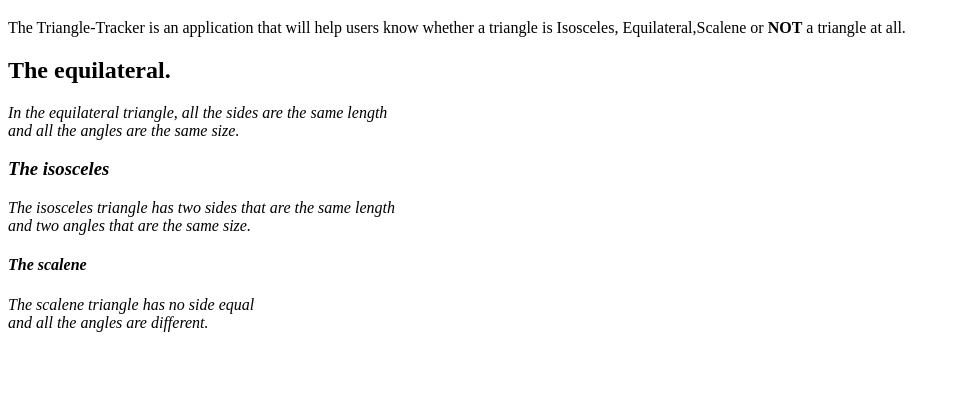
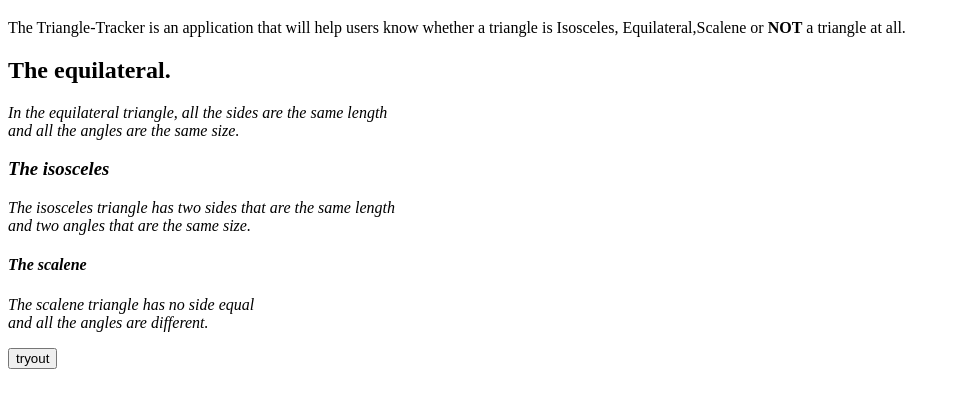
Before and after one commit to wanjikuciku/trangle-tracker, a plain HTML site: page index.html in a window 1280 px wide. Shown: the part 61-468 px from the top of the page, without its empty margins (0-960 px from the left). Drawn offline with Linux system fonts and the light colour scheme; files whose address does not match are found by name.

Commit message:
add button to tryout

```diff
--- a/index.html
+++ b/index.html
@@ -24,7 +24,7 @@
     <p>The scalene triangle has no side equal</br>
       and all the angles are different.
     </p>
-
+    <button onclick="gettriangle()" type="button" name="Answer">tryout</button></p>
 
 
   </body>
```
